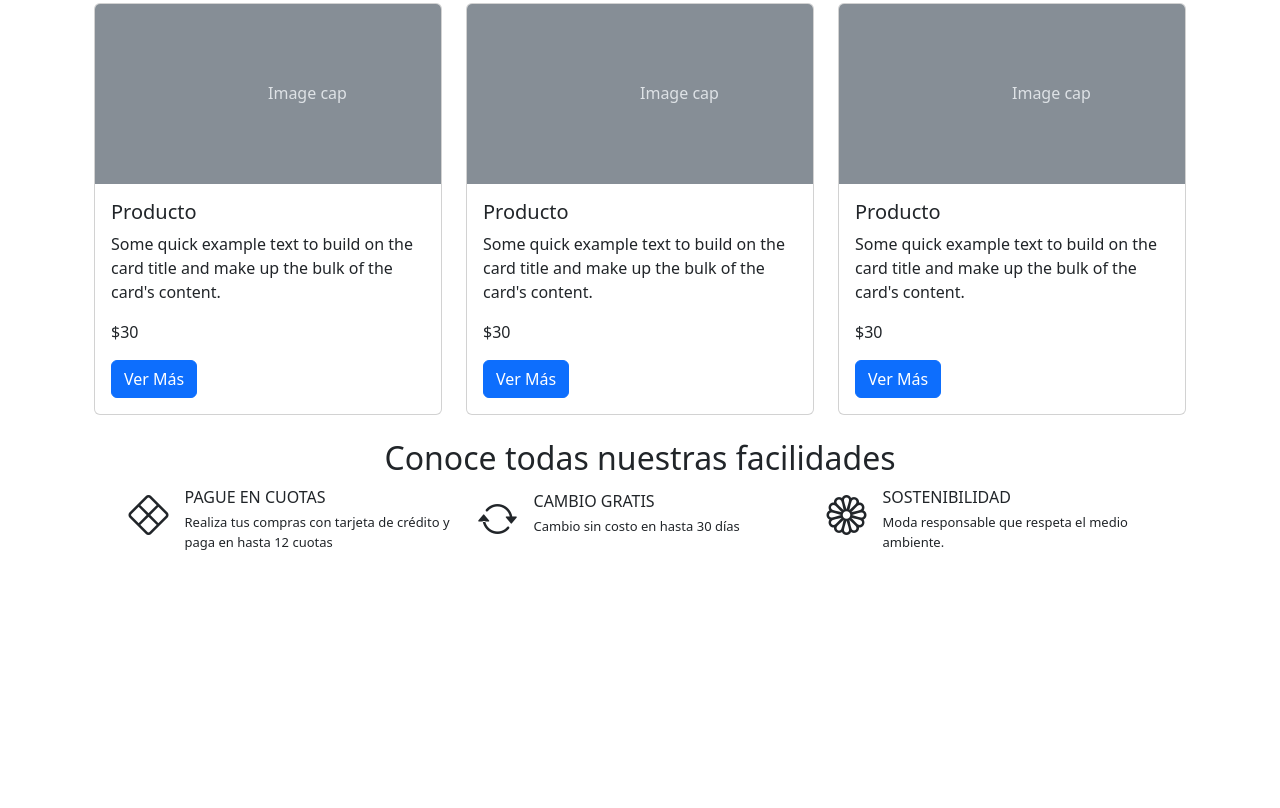
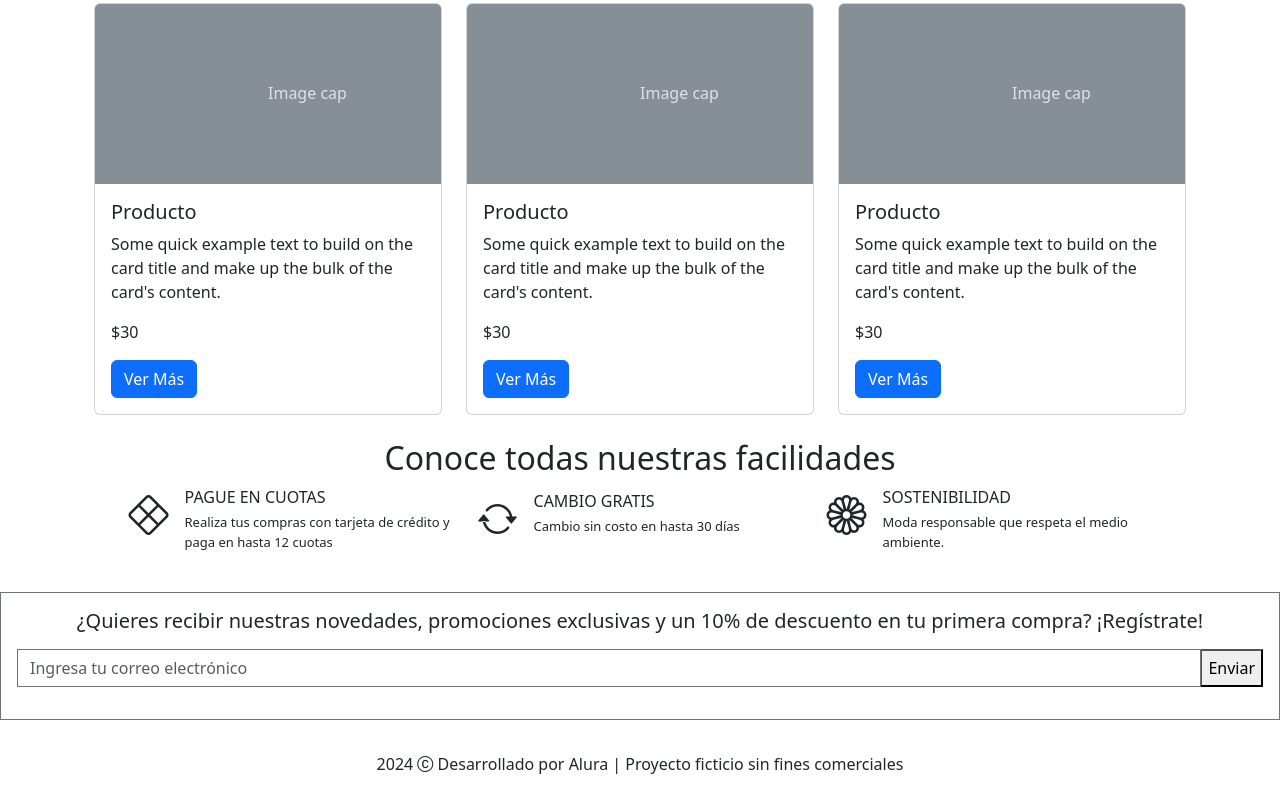
Before and after one commit to sammadr/Meteora, a plain HTML site: page index.html in a window 1280 px wide. Shown: the part 1221-2029 px from the top of the page. Before the commit the page ends 1797 px from the top, so only its background shows below. Drawn offline with nearby package versions, Linux system fonts and the light colour scheme.

Commit message:
Agregando form y footer

```diff
--- a/index.html
+++ b/index.html
@@ -244,6 +244,17 @@
         </div>
     </section>
 
+    <form class="border border-secondary my-3 p-3 text-center div-novedades mx-auto">
+        <h5 >¿Quieres recibir nuestras novedades, promociones exclusivas y un 10% de descuento en tu primera compra? ¡Regístrate!		</h5>
+        <div class="input-group my-3 ">
+            <input type="email" class="form-control border-secondary rounded-0" placeholder="Ingresa tu correo electrónico" aria-label="Ingresa tu correo electrónico" aria-describedby="button-addon2" />
+            <button type="button" id="button-addon2">Enviar</button>
+        </div>
+    </form>
+
+    <footer>
+        <p class="text-center py-3">2024 <i class="bi bi-c-circle"></i> Desarrollado por Alura  | Proyecto ficticio sin fines comerciales  </p>
+    </footer>
 
     <script src="https://cdn.jsdelivr.net/npm/bootstrap@5.3.3/dist/js/bootstrap.bundle.min.js" integrity="sha384-YvpcrYf0tY3lHB60NNkmXc5s9fDVZLESaAA55NDzOxhy9GkcIdslK1eN7N6jIeHz" crossorigin="anonymous"></script>
 </body>
```
